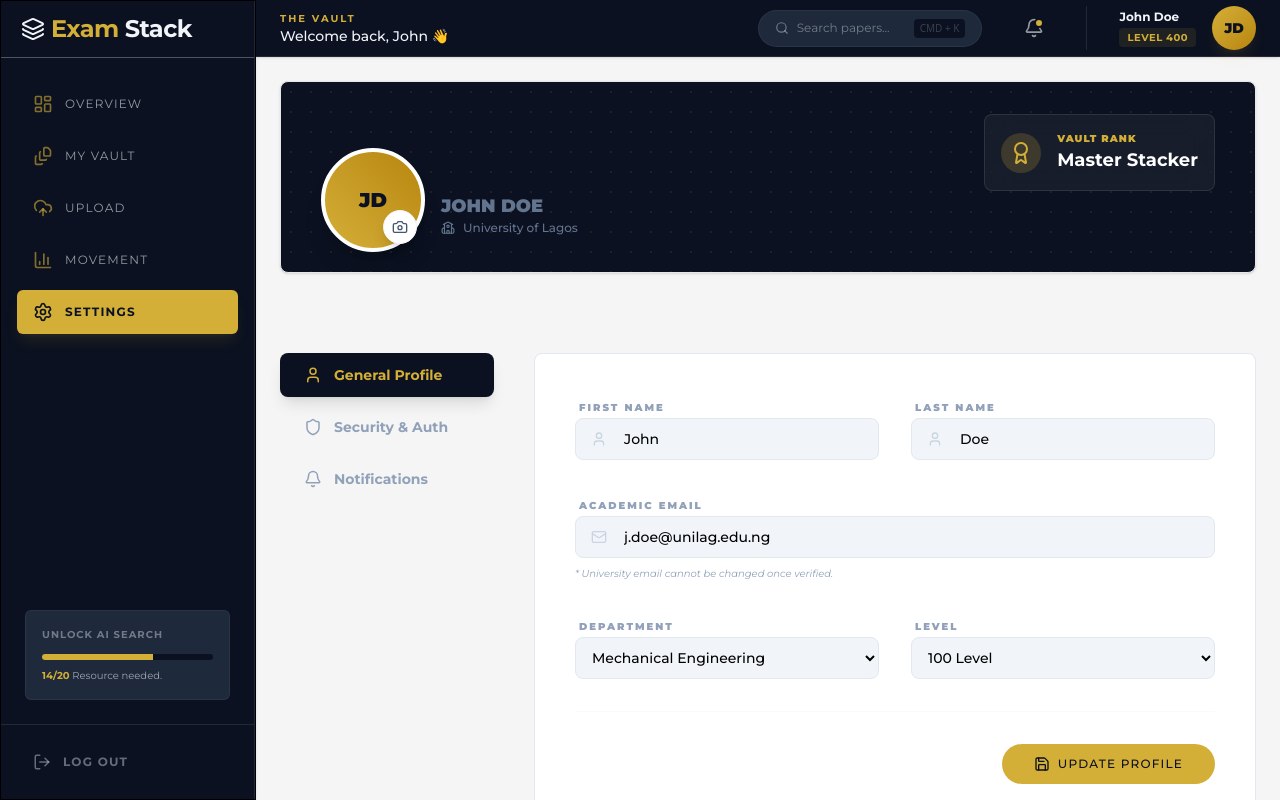
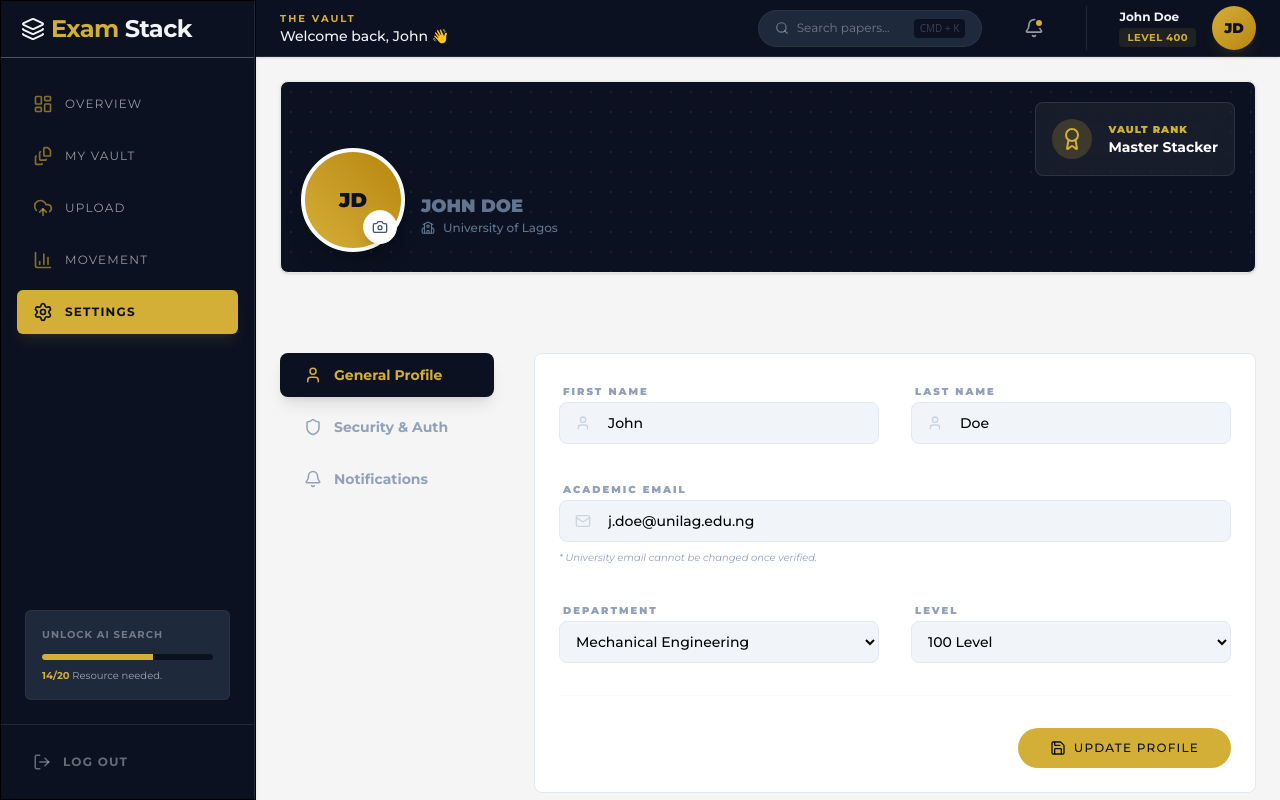
Before and after one commit to Dev-Noble-coder/Exam-Stack, a Next.js app: page /dashboard/settings in a window 1280 px wide. Built offline with nearby package versions, Linux system fonts and the light colour scheme.

Commit message:
Changes to dashboard

```diff
--- a/app/dashboard/settings/page.tsx
+++ b/app/dashboard/settings/page.tsx
@@ -13,7 +13,7 @@ const SettingsPage = () => {
         {/* Decorative Golden Pattern */}
         <div className="absolute inset-0 opacity-10 bg-[radial-gradient(circle_at_center,_#D4AF37_1px,_transparent_1px)] bg-[size:20px_20px]" />
 
-        <div className="absolute bottom-5 left-10 flex items-end gap-4">
+        <div className="absolute bottom-5 left-5 flex items-end gap-4">
           <div className="relative group">
             <div className="w-26 h-26 rounded-full bg-linear-to-tr from-[#D4AF37] to-[#B8860B] border-4 border-white flex items-center justify-center text-[#0B1120] text-xl font-black shadow-xl">
               JD
@@ -34,13 +34,13 @@ const SettingsPage = () => {
         </div>
 
         {/* Rank Badge */}
-        <div className="absolute top-8 right-10 bg-white/5 backdrop-blur-md border border-white/10 p-4 rounded-lg flex items-center gap-4">
+        <div className="absolute top-5 right-5 bg-white/5 backdrop-blur-md border border-white/10 p-4 rounded-lg flex items-center gap-4">
            <div className="p-2 bg-[#D4AF37]/20 rounded-full">
              <Award className="text-[#D4AF37]" size={24} />
            </div>
            <div>
              <p className="text-[10px] font-black text-[#D4AF37] tracking-widest uppercase">Vault Rank</p>
-             <p className="text-white font-bold text-lg">Master Stacker</p>
+             <p className="text-white font-bold text-sm">Master Stacker</p>
            </div>
         </div>
       </div>
@@ -72,7 +72,7 @@ const SettingsPage = () => {
           <motion.div
             initial={{ opacity: 0, y: 10 }}
             animate={{ opacity: 1, y: 0 }}
-            className="bg-white rounded-lg border border-slate-200 p-10 "
+            className="bg-white rounded-lg border border-slate-200 p-6  "
           >
             <div className="grid grid-cols-1 md:grid-cols-2 gap-8">
               <div className="space-y-2">
@@ -122,7 +122,7 @@ const SettingsPage = () => {
               </div>
             </div>
 
-            <div className="mt-8 pt-8 border-t border-slate-50 flex justify-end">
+            <div className="lg:mt-8 pt-8 border-t border-slate-50 flex justify-end">
               <button className="flex items-center gap-2 bg-[#D4AF37] text-[#0B1120] px-8 py-3 rounded-full font-medium  transition-all uppercase tracking-widest text-xs cursor-pointer">
                 <Save size={16} />
                 Update Profile
```
